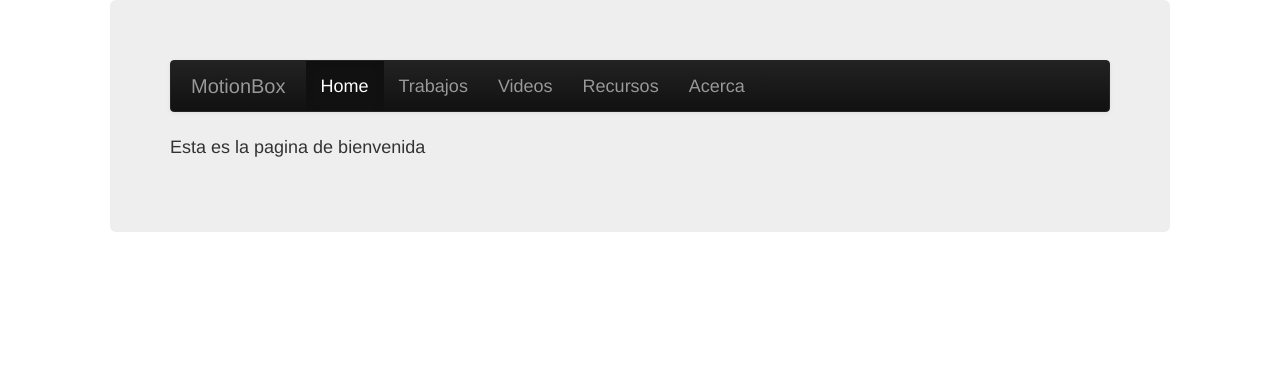
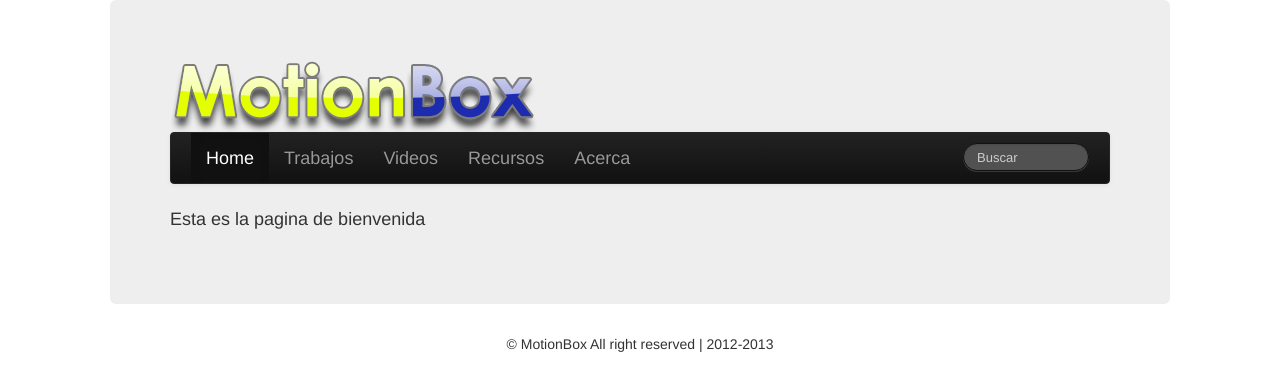
Before and after one commit to Poltero/motionbox, a PHP site: template web/home.html.twig in a window 1280 px wide. Shown: the top 391 px of the page. Run offline with PHP 8.4, Linux system fonts and the light colour scheme; the template is opened without the code that fills it, so the values that code supplies are empty; some libraries are stand-ins or nearby versions.

Commit message:
Add logo and modified layout

```diff
--- a/web/layout.html.twig
+++ b/web/layout.html.twig
@@ -4,11 +4,14 @@
     {% block styles %}
         <link rel="stylesheet" type="text/css" href="../public/css/bootstrap.css" />
     {% endblock %}
-    {% block javascripts %}{% endblock %}
+    {% block javascripts %}
+        <script type="text/javascript" src="../public/js/bootstrap.min.js"></script>
+    {% endblock %}
     <title>{% block title %}{% endblock %}</title>
 </head>
 <body>
 <div class="container hero-unit">
+    <img src="../public/img/logo.png">
     <div class="navbar navbar-inverse">
       <div class="navbar-inner">
         <div class="container">
@@ -17,7 +20,6 @@
             <span class="icon-bar"></span>
             <span class="icon-bar"></span>
           </a>
-          <a class="brand" href="#">MotionBox</a>
           <div class="nav-collapse collapse">
             <ul class="nav">
               <li class="active"><a href="#">Home</a></li>
@@ -26,6 +28,9 @@
               <li><a href="#contact">Recursos</a></li>
               <li><a href="#contact">Acerca</a></li>
             </ul>
+            <form class="navbar-search pull-right" action="" style="margin-top:10px">
+                <input type="text" class="search-query span2" placeholder="Buscar" style="padding:13px">
+            </form>
           </div><!--/.nav-collapse -->
         </div>
       </div>
@@ -34,5 +39,6 @@
 
     {% endblock %}
 </div>
+<footer style="text-align:center">&copy; MotionBox All right reserved | 2012-2013</footer>
 </body>
 </html>
```
Also changed, not shown: public/img/logo.png (added).
